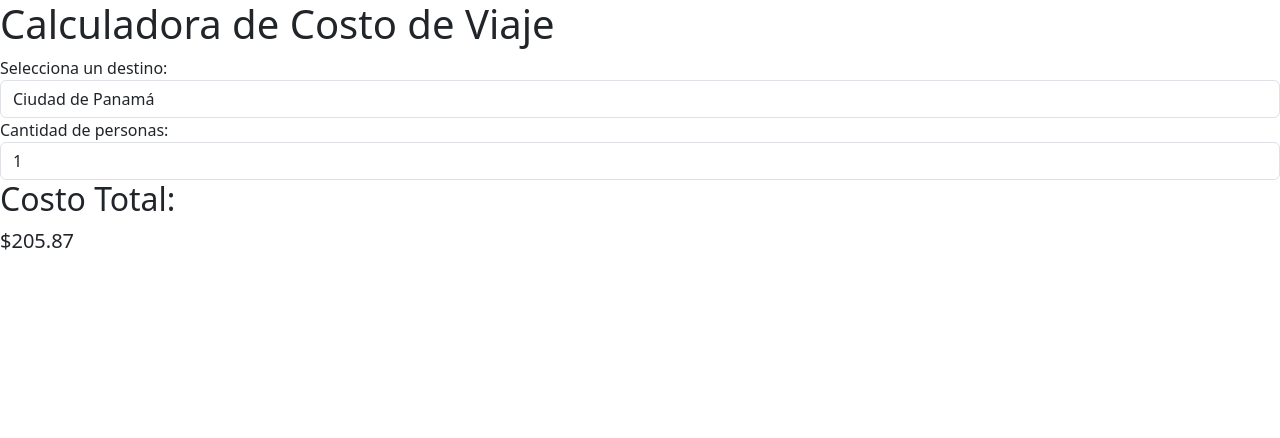
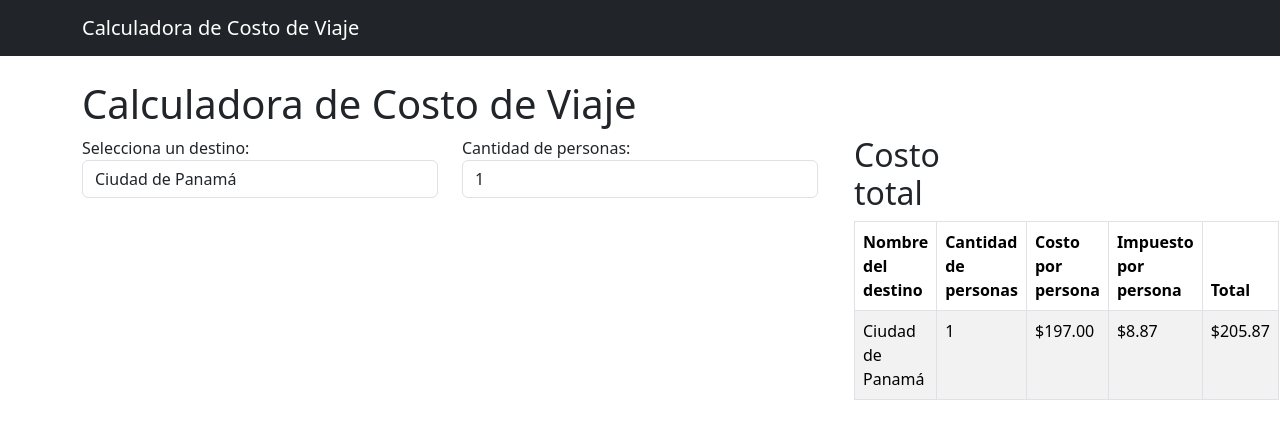
Before and after one commit to EduardMancia48/DPS_DesafioEjercicio3, a React (Create React App) app: page / in a window 1280 px wide. Shown: the top 438 px of the page. Built offline with nearby package versions, Linux system fonts and the light colour scheme.

Commit message:
Agregando un poco de bootstrap

```diff
--- a/src/App.js
+++ b/src/App.js
@@ -1,8 +1,9 @@
-
+// App.js
 import React, { useState } from 'react';
 import Destino from './components/Destino';
 import CantidadPersonas from './components/CantidadPersonas';
 import CostoTotal from './components/CostoTotal';
+import NavBar from './components/NavBar'; // Importa el nuevo componente NavBar
 
 function App() {
   const [destino, setDestino] = useState('Ciudad de Panamá');
@@ -10,10 +11,21 @@ function App() {
 
   return (
     <div className="App">
-      <h1>Calculadora de Costo de Viaje</h1>
-      <Destino destino={destino} onChangeDestino={setDestino} />
-      <CantidadPersonas cantidadPersonas={cantidadPersonas} onChangeCantidadPersonas={setCantidadPersonas} />
-      <CostoTotal destino={destino} cantidadPersonas={cantidadPersonas} />
+      <NavBar /> {/* Agrega el NavBar */}
+      <div className="container mt-4">
+        <h1>Calculadora de Costo de Viaje</h1>
+        <div className="row">
+          <div className="col-md-4">
+            <Destino destino={destino} onChangeDestino={setDestino} />
+          </div>
+          <div className="col-md-4">
+            <CantidadPersonas cantidadPersonas={cantidadPersonas} onChangeCantidadPersonas={setCantidadPersonas} />
+          </div>
+          <div className="col-md-4">
+            <CostoTotal destino={destino} cantidadPersonas={cantidadPersonas} />
+          </div>
+        </div>
+      </div>
     </div>
   );
 }
--- a/src/components/CantidadPersonas.jsx
+++ b/src/components/CantidadPersonas.jsx
@@ -11,6 +11,7 @@ function CantidadPersonas({ cantidadPersonas, onChangeCantidadPersonas }) {
         id="cantidadPersonas"
         value={cantidadPersonas}
         onChange={(e) => onChangeCantidadPersonas(parseInt(e.target.value))}
+        min={1}
       />
     </div>
   );
--- a/src/components/CostoTotal.jsx
+++ b/src/components/CostoTotal.jsx
@@ -1,6 +1,4 @@
-// CostoTotal.jsx
-import React, { useEffect, useState } from 'react';
-import 'bootstrap/dist/css/bootstrap.min.css';
+import React, { useState, useEffect } from 'react';
 
 function CostoTotal({ destino, cantidadPersonas }) {
   const [costoTotal, setCostoTotal] = useState(0);
@@ -25,17 +23,10 @@ function CostoTotal({ destino, cantidadPersonas }) {
       'Roatán Honduras': 4,
     }[destino];
 
-    const precioIndex =
-      cantidadPersonas >= 5
-        ? 3
-        : cantidadPersonas >= 3
-        ? 2
-        : cantidadPersonas >= 2
-        ? 1
-        : 0;
+    // Calcula el precio por persona
+    const precio = precios[destino][cantidadPersonas >= 5 ? 3 : cantidadPersonas >= 3 ? 2 : cantidadPersonas >= 2 ? 1 : 0];
 
-    const precio = precios[destino][precioIndex];
-
+    // Calcula el impuesto por persona
     const impuestoCalculado = precio * cantidadPersonas * tasaImpuesto / 100;
     setImpuesto(impuestoCalculado);
 
@@ -44,10 +35,36 @@ function CostoTotal({ destino, cantidadPersonas }) {
     setCostoTotal(costoTotalCalculado);
   }, [destino, cantidadPersonas]);
 
+  // Calcula el costo por persona
+  const costoPorPersona = cantidadPersonas === 0 ? 0 : costoTotal / cantidadPersonas;
+
   return (
-    <div className="form-group">
-      <h2>Costo Total:</h2>
-      <p className="lead">${(costoTotal + impuesto).toFixed(2)}</p>
+    <div className="container">
+      <div className="row">
+        <div className="col-md-6">
+          <h2>Costo total</h2>
+          <table className="table table-bordered table-striped table-responsive">
+            <thead>
+              <tr>
+                <th>Nombre del destino</th>
+                <th>Cantidad de personas</th>
+                <th>Costo por persona</th>
+                <th>Impuesto por persona</th>
+                <th>Total</th>
+              </tr>
+            </thead>
+            <tbody>
+              <tr>
+                <td>{destino}</td>
+                <td>{cantidadPersonas}</td>
+                <td>${costoPorPersona.toFixed(2)}</td>
+                <td>${impuesto.toFixed(2)}</td>
+                <td>${(costoTotal + impuesto).toFixed(2)}</td>
+              </tr>
+            </tbody>
+          </table>
+        </div>
+      </div>
     </div>
   );
 }
--- /dev/null
+++ b/src/components/NavBar.jsx
@@ -0,0 +1,14 @@
+// NavBar.jsx
+import React from 'react';
+
+function NavBar() {
+  return (
+    <nav className="navbar navbar-expand-lg navbar-dark bg-dark">
+      <div className="container">
+        <a className="navbar-brand" href="/">Calculadora de Costo de Viaje</a>
+      </div>
+    </nav>
+  );
+}
+
+export default NavBar;
```
